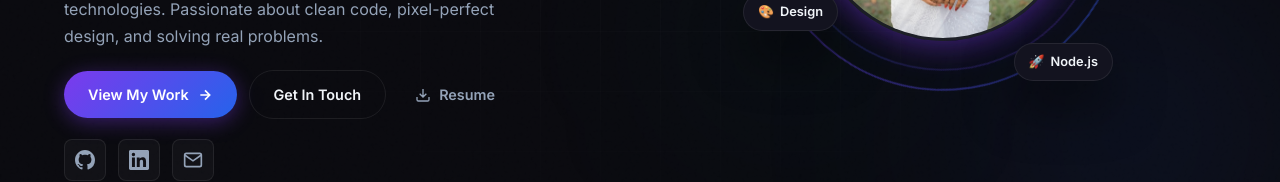
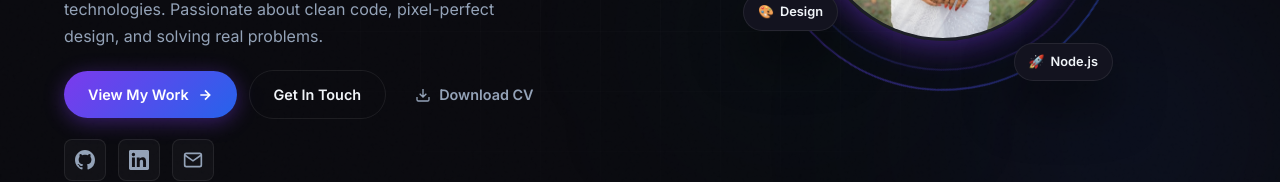
Before and after one commit to THISHA123/my-portfolio, a React (Vite) app: page / in a window 1280 px wide. Shown: the part 509-691 px from the top of the page. Built offline with nearby package versions, Linux system fonts and the light colour scheme.

Commit message:
Add Download CV button linking to My_CV.pdf

```diff
--- a/src/components/Hero.jsx
+++ b/src/components/Hero.jsx
@@ -82,11 +82,11 @@ export default function Hero() {
             <a href="#contact" className="btn btn--secondary" onClick={(e) => { e.preventDefault(); document.getElementById('contact').scrollIntoView({ behavior: 'smooth' }); }}>
               Get In Touch
             </a>
-            <a href="/resume.pdf" download className="btn btn--ghost" title="Download Resume">
+            <a href="./My_CV.pdf" download="Thishanthani_CV.pdf" className="btn btn--ghost" title="Download CV">
               <svg width="16" height="16" viewBox="0 0 24 24" fill="none" stroke="currentColor" strokeWidth="2">
                 <path d="M21 15v4a2 2 0 01-2 2H5a2 2 0 01-2-2v-4M7 10l5 5 5-5M12 15V3"/>
               </svg>
-              Resume
+              Download CV
             </a>
           </div>
 
```
Also changed, not shown: 1 other file (tests, documents, lock files or other folders).
